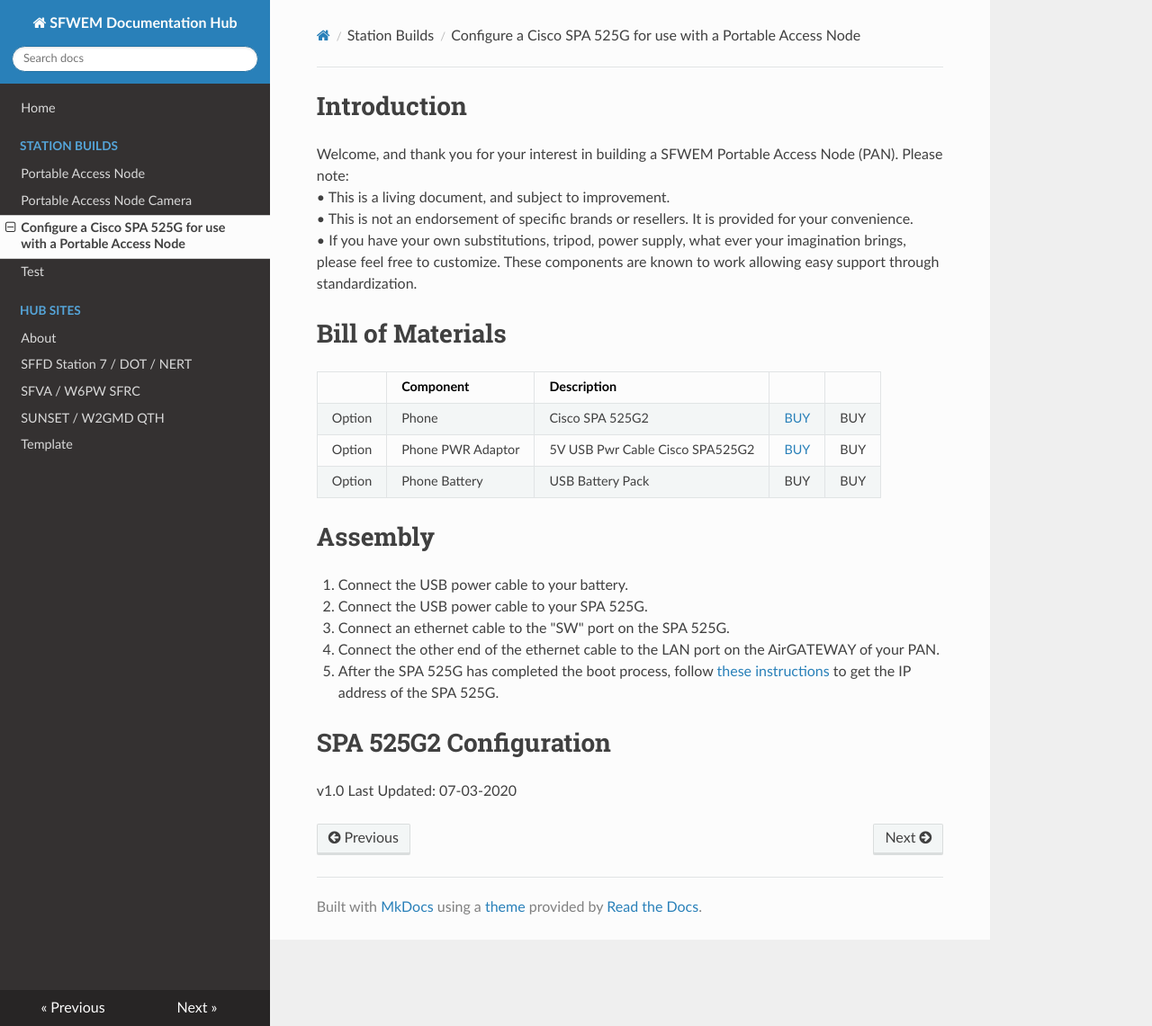
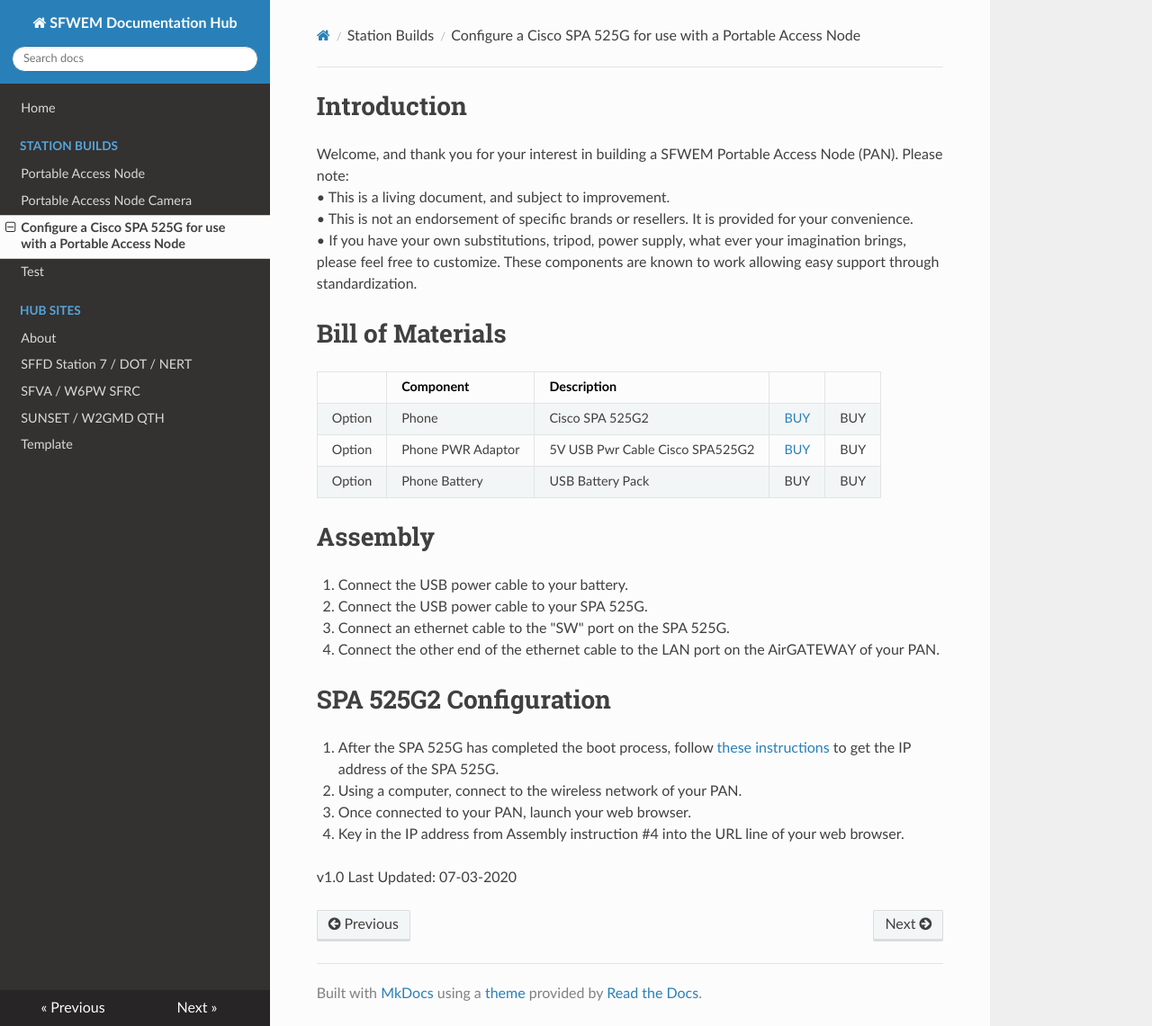
Before and after one commit to sfwem/SFWEM-Docs, an MkDocs documentation site: the page built from docs/Station_Builds/PAN_Cisco_Phone_SPA_525G2.md, in a window 1280 px wide and 1141 px high. Shown: the whole window at 90% size. Built offline with MkDocs 1.6.1, drawn with Linux system fonts in a browser that asks for light colours; nearby versions of some CDN libraries.

Commit message:
Building configuration instructions.

```diff
--- a/docs/Station_Builds/PAN_Cisco_Phone_SPA_525G2.md
+++ b/docs/Station_Builds/PAN_Cisco_Phone_SPA_525G2.md
@@ -20,9 +20,11 @@
 2. Connect the USB power cable to your SPA 525G.
 3. Connect an ethernet cable to the "SW" port on the SPA 525G.
 4. Connect the other end of the ethernet cable to the LAN port on the AirGATEWAY of your PAN.
-5. After the SPA 525G has completed the boot process, follow [these instructions](https://www.cisco.com/c/en/us/support/docs/smb/unified-communications/cisco-small-business-spa500-series-ip-phones/smb2083-determine-ip-address-on-spa525g-and-spa525g2-ip-phones.html) to get the IP address of the SPA 525G.
 
 # SPA 525G2 Configuration
-
+1. After the SPA 525G has completed the boot process, follow [these instructions](https://www.cisco.com/c/en/us/support/docs/smb/unified-communications/cisco-small-business-spa500-series-ip-phones/smb2083-determine-ip-address-on-spa525g-and-spa525g2-ip-phones.html) to get the IP address of the SPA 525G.
+2. Using a computer, connect to the wireless network of your PAN.
+3. Once connected to your PAN, launch your web browser.
+4. Key in the IP address from Assembly instruction #4 into the URL line of your web browser.
 
 v1.0 Last Updated: 07-03-2020
```
